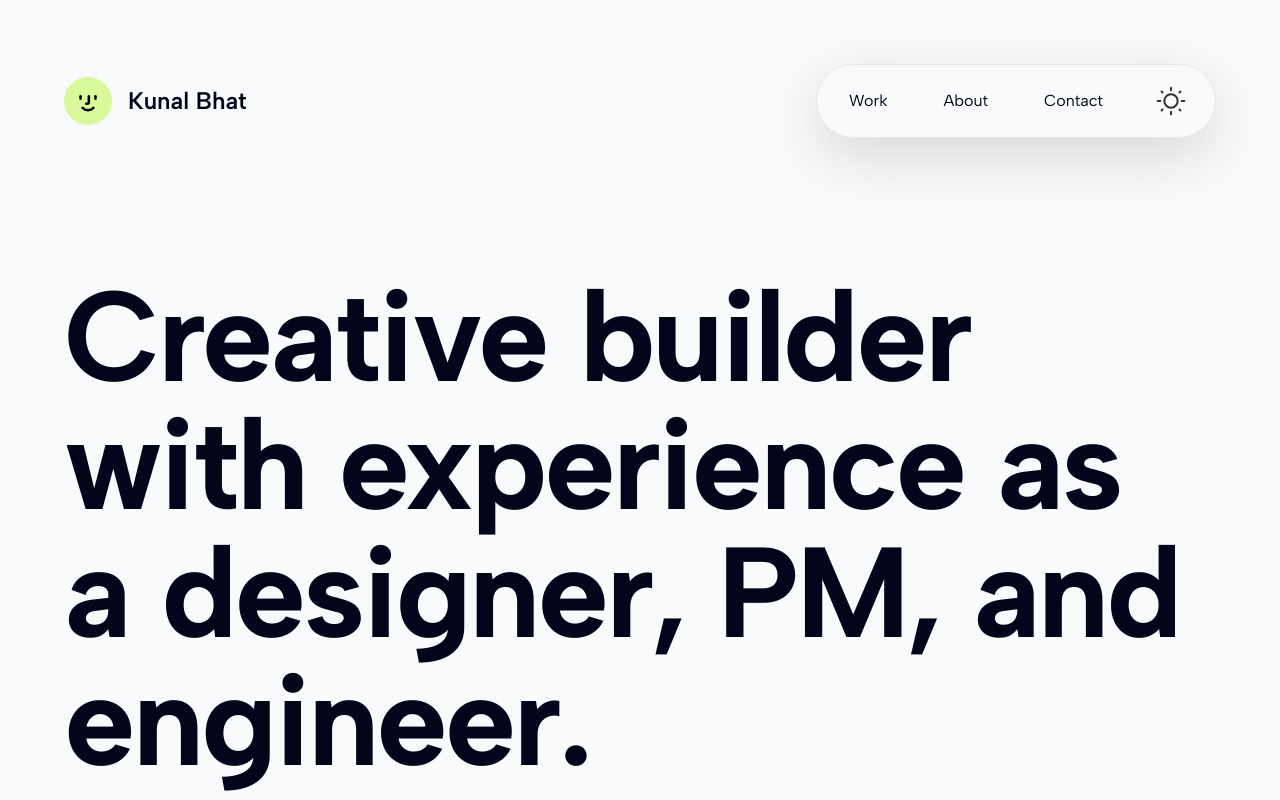
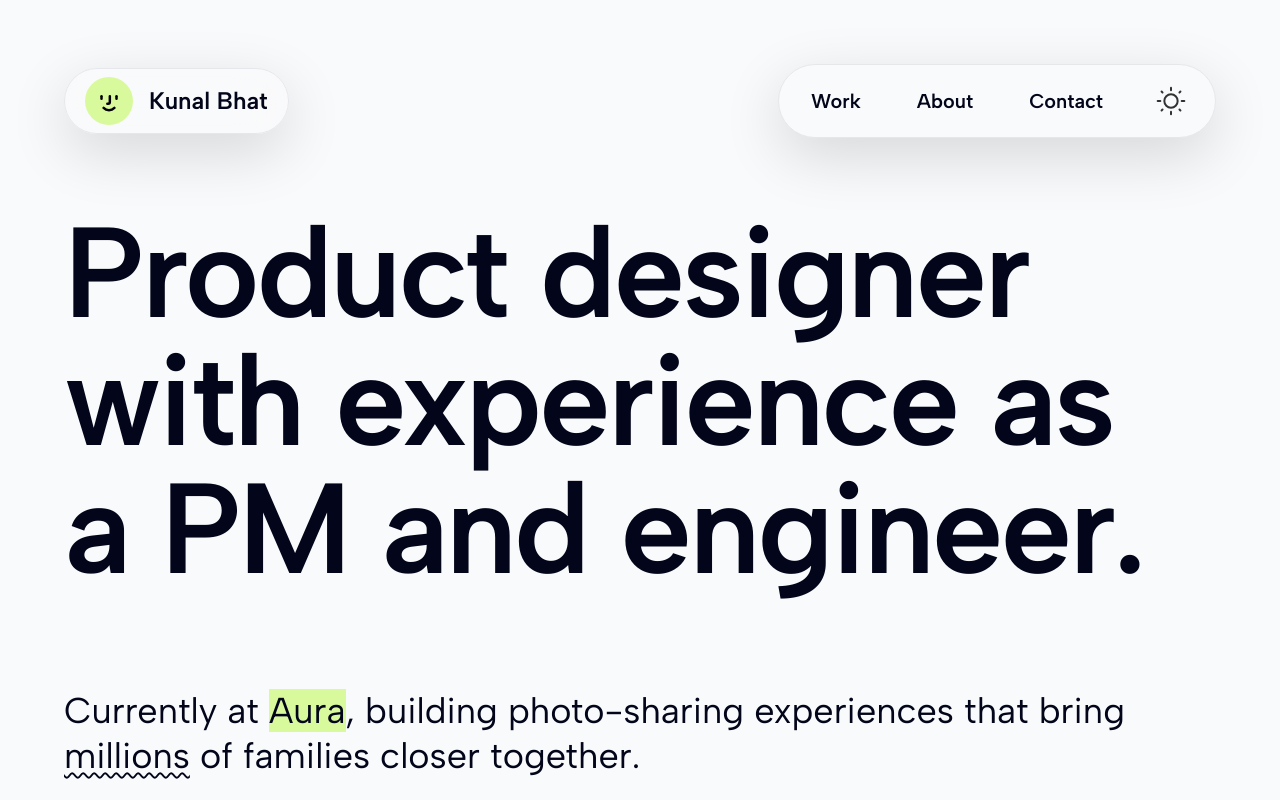
Before and after one commit to kunalbhat/portfolio-2025, a Next.js app: page / in a window 1280 px wide. Shown: the top 800 px of the page. Built offline with nearby package versions, Linux system fonts and the light colour scheme.

Commit message:
mobile header tweaks

```diff
--- a/src/app/globals.css
+++ b/src/app/globals.css
@@ -72,7 +72,7 @@
   }
 
   h1 {
-    @apply text-5xl md:text-8xl lg:text-9xl font-bold md:tracking-tight;
+    @apply text-6xl md:text-8xl lg:text-9xl font-bold md:tracking-tight;
   }
 
   h2 {
--- a/src/app/page.tsx
+++ b/src/app/page.tsx
@@ -9,10 +9,10 @@ export default function Home() {
       <SiteHeader />
 
       <main className="py-8 min-h-screen">
-        <header className="max-w-6xl my-8 md:mb-16">
+        <header className="max-w-8xl my-8 md:mb-16">
           <AnimatedHeadline
-            className="my-16 md:my-32"
-            text="Creative builder with experience as a designer, PM, and engineer."
+            className="my-16 md:mt-16 md:mb-24 font-semibold"
+            text="Product designer with experience as a PM and engineer."
           />
           <h2 className="mb-12 md:mb-24">
             Currently at{" "}
@@ -23,7 +23,16 @@ export default function Home() {
             families closer together.
           </h2>
         </header>
-        <section className="mt-20 mb-24 max-w-4xl mx-auto">
+
+        <section className="md:grid grid-cols-3">
+          <div className="col-span-1">Bio</div>
+          <div className="col-span-1">
+            Designer with two decades of experience building experiences from
+            startups to enterprise.
+          </div>
+        </section>
+
+        {/* <section className="mt-20 mb-24 max-w-4xl mx-auto">
           <div className="md:grid md:grid-cols-[1.2fr_1fr]">
             <figure className="rounded-3xl overflow-hidden relative aspect-square border border-(--border) bg-(--bg-overlay) drop-shadow-xl">
               <video
@@ -47,7 +56,7 @@ export default function Home() {
               </p>
             </div>
           </div>
-        </section>
+        </section> */}
       </main>
     </div>
   );
--- a/src/app/work/page.tsx
+++ b/src/app/work/page.tsx
@@ -63,12 +63,12 @@ export default function WorkPage() {
         <header className="max-w-8xl my-12 md:my-16 flex flex-col md:flex-row md:items-center md:justify-between gap-4">
           <div className="max-w-5xl">
             <AnimatedHeadline
-              className="mb-2 md:mb-3 md:text-8xl font-semibold"
-              text="Selected Work"
+              className="mb-2 md:mb-3 md:text-7xl font-semibold"
+              text="Projects"
             />
           </div>
 
-          <div className="flex items-center gap-3 self-start md:self-center">
+          <div className="flex items-center gap-10 self-start md:self-center">
             {showInput && !isUnlocked ? (
               <form
                 ref={formRef}
--- a/src/components/site-header.tsx
+++ b/src/components/site-header.tsx
@@ -7,14 +7,49 @@ import ThemeToggle from "@/components/theme-toggle";
 import { useEffect, useRef, useState } from "react";
 
 export default function SiteHeader() {
-  const [isAtTop, setIsAtTop] = useState(true);
+  const [isVisible, setIsVisible] = useState(true);
   const [isMenuOpen, setIsMenuOpen] = useState(false);
   const { scrollY } = useScroll();
   const mobileMenuRef = useRef<HTMLDivElement | null>(null);
   const mobileToggleRef = useRef<HTMLButtonElement | null>(null);
+  const lastScroll = useRef(0);
+  const lastHidePosition = useRef(0);
+  const [enterFrom, setEnterFrom] = useState(0);
 
   useMotionValueEvent(scrollY, "change", (value) => {
-    setIsAtTop(value < 40);
+    const current = value ?? 0;
+    const delta = current - lastScroll.current;
+
+    // Always show near the top
+    if (current < 20) {
+      setIsVisible(true);
+      lastHidePosition.current = current;
+      lastScroll.current = current;
+      return;
+    }
+
+    // If scrolling further down while hidden, update the hide anchor
+    if (!isVisible && delta > 0) {
+      lastHidePosition.current = current;
+    }
+
+    // Hide when scrolling down
+    if (delta > 0 && isVisible) {
+      setEnterFrom(0);
+      setIsVisible(false);
+      lastHidePosition.current = current;
+    }
+
+    // Reveal after 120px of upward travel from the last hide point
+    if (delta < 0 && !isVisible) {
+      const upDistance = lastHidePosition.current - current;
+      if (upDistance >= 120) {
+        setEnterFrom(50);
+        setIsVisible(true);
+      }
+    }
+
+    lastScroll.current = current;
   });
 
   // Close the mobile menu when scrolling down or resizing up.
@@ -54,20 +89,32 @@ export default function SiteHeader() {
   return (
     <motion.header
       className="fixed inset-x-0 top-0 z-30 site-header"
-      initial={false}
-      animate={{
-        opacity: isAtTop ? 1 : 0,
-        y: isAtTop ? 0 : -12,
-        pointerEvents: isAtTop ? "auto" : "none",
-      }}
-      transition={{ duration: 0.35, ease: [0.25, 0.8, 0.35, 1] }}
+      initial={{ opacity: 1, y: 0, pointerEvents: "auto" }}
+      animate={
+        isVisible
+          ? {
+              opacity: 1,
+              y: 0,
+              pointerEvents: "auto",
+              transition: {
+                opacity: { duration: 0.35, ease: [0.25, 0.8, 0.35, 1] },
+                y: { from: enterFrom, duration: 0.55, ease: [0.25, 0.8, 0.35, 1] },
+              },
+            }
+          : {
+              opacity: 0,
+              y: -12,
+              pointerEvents: "none",
+              transition: { duration: 0.3, ease: [0.25, 0.8, 0.35, 1] },
+            }
+      }
     >
       <div className="max-w-8xl mx-auto px-6 md:px-16">
-        <div className="flex items-center justify-between py-6 md:py-8">
+        <div className="flex items-center justify-between my-6 md:my-8">
           <div className="flex items-center gap-6 md:gap-10">
             <Link
               href="/"
-              className="group flex items-center gap-4 transform-gpu transition-all duration-400 ease-[cubic-bezier(0.25,0.8,0.35,1)] hover:opacity-90"
+              className="group flex items-center gap-4 px-5 py-2 rounded-full border border-(--border) bg-[color-mix(in_srgb,var(--bg)70%,transparent)] backdrop-blur-xl shadow-[0_18px_60px_rgba(0,0,0,0.14)] transform-gpu transition-all duration-400 ease-[cubic-bezier(0.25,0.8,0.35,1)] hover:opacity-90"
             >
               <motion.div
                 className="h-10 w-10 md:h-12 md:w-12 rounded-full bg-(--accent) flex items-center justify-center shrink-0 overflow-hidden transition-transform duration-300 group-hover:scale-105"
@@ -106,19 +153,19 @@ export default function SiteHeader() {
             >
               <Link
                 href="/work"
-                className="text-(--fg) bg-transparent hover:bg-(--bg-overlay) hover:opacity-90 transition-colors px-3 py-1 rounded-full"
+                className="text-xl font-semibold text-(--fg) bg-transparent hover:bg-(--bg-overlay) hover:opacity-90 transition-colors px-3 py-1 rounded-full"
               >
                 Work
               </Link>
               <Link
                 href="/about"
-                className="text-(--fg) bg-transparent hover:bg-(--bg-overlay) hover:opacity-90 transition-colors px-3 py-1 rounded-full"
+                className="text-xl font-semibold text-(--fg) bg-transparent hover:bg-(--bg-overlay) hover:opacity-90 transition-colors px-3 py-1 rounded-full"
               >
                 About
               </Link>
               <a
                 href="https://www.linkedin.com/in/kunal-s-bhat/"
-                className="text-(--fg) bg-transparent hover:bg-(--bg-overlay) hover:opacity-90 transition-colors px-3 py-1 rounded-full"
+                className="text-xl font-semibold text-(--fg) bg-transparent hover:bg-(--bg-overlay) hover:opacity-90 transition-colors px-3 py-1 rounded-full"
               >
                 Contact
               </a>
```
